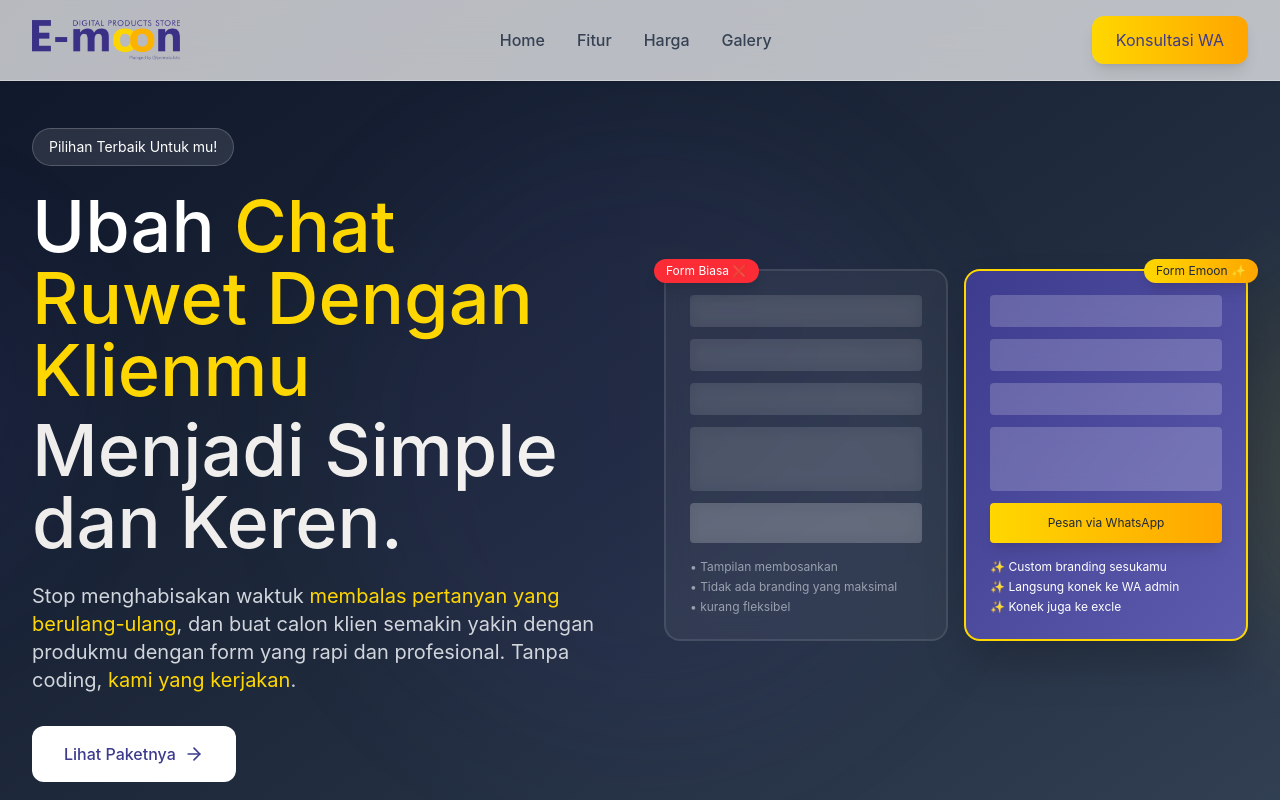
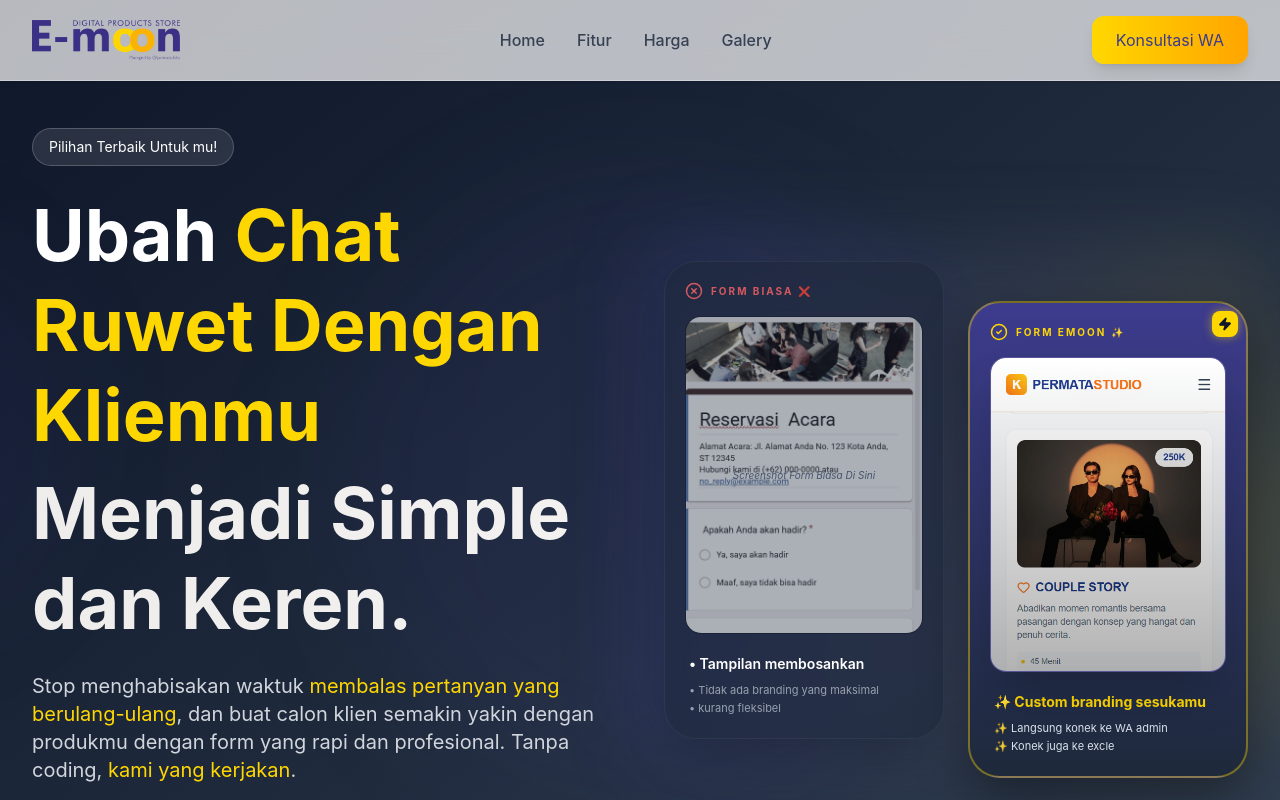
Before and after one commit to Febdk/Emoon-Web-V1.0, a React (Vite) app: page / in a window 1280 px wide. Shown: the top 800 px of the page. Built offline with nearby package versions, Linux system fonts and the light colour scheme.

Commit message:
biasa dan emoon

```diff
--- a/src/app/components/Hero.tsx
+++ b/src/app/components/Hero.tsx
@@ -1,4 +1,4 @@
-import { ArrowRight, Sparkles } from "lucide-react";
+import { ArrowRight, Sparkles, XCircle, CheckCircle2, Zap } from "lucide-react";
 
 export default function Hero() {
   const scrollToSection = (id: string) => {
@@ -33,7 +33,7 @@ export default function Hero() {
               </span>
             </div>
 
-            <h1 className="text-2xl md:text-4xl lg:text-7xl mb-6 text-white">
+            <h1 className="text-2xl md:text-4xl lg:text-7xl mb-6 text-white font-bold leading-tight">
               Ubah{" "}
               <span className="text-[#FFD700]">Chat Ruwet Dengan Klienmu</span>
               <span className="block bg-gradient-to-r from-[#eeedeb] to-[#f3f2f0] bg-clip-text text-transparent mt-2">
@@ -54,7 +54,7 @@ export default function Hero() {
             <div className="flex flex-col sm:flex-row gap-4 justify-center lg:justify-start">
               <button
                 onClick={() => scrollToSection("harga")}
-                className="inline-flex items-center justify-center px-8 py-4 bg-white text-[#3D3B8E] rounded-xl transition-all group hover:shadow-2xl hover:scale-105"
+                className="inline-flex items-center justify-center px-8 py-4 bg-white text-[#3D3B8E] rounded-xl font-bold transition-all group hover:shadow-2xl hover:scale-105"
               >
                 Lihat Paketnya
                 <ArrowRight
@@ -65,48 +65,83 @@ export default function Hero() {
             </div>
           </div>
 
-          {/* Right Visual - Split Screen Mockup */}
-          <div className="relative">
-            <div className="grid grid-cols-2 gap-4">
-              {/* Form Biasa */}
-              <div className="bg-white/5 backdrop-blur-md rounded-2xl p-6 border-2 border-white/10 relative">
-                <div className="absolute -top-3 -left-3 bg-red-500 text-white text-xs px-3 py-1 rounded-full shadow-lg">
-                  Form Biasa ❌
+          {/* Right Visual - Professional Comparison with Image Support */}
+          <div className="relative group">
+            {/* Background Glow */}
+            <div className="absolute -inset-4 bg-gradient-to-r from-[#3D3B8E]/30 to-[#FFD700]/10 rounded-[2rem] blur-2xl group-hover:opacity-75 transition duration-1000"></div>
+
+            <div className="relative grid grid-cols-1 md:grid-cols-2 gap-6 items-start">
+
+              {/* Kartu 1: Form Biasa */}
+              <div className="bg-[#1E293B]/60 backdrop-blur-xl rounded-[2rem] p-5 border border-white/5 shadow-2xl transform hover:-translate-y-1 transition-all duration-500">
+                <div className="flex items-center gap-2 mb-4 text-red-400/80">
+                  <XCircle size={18} />
+                  <span className="text-[10px] font-bold uppercase tracking-[0.2em]">Form Biasa ❌</span>
                 </div>
-                <div className="space-y-3">
-                  <div className="bg-white/10 h-8 rounded backdrop-blur"></div>
-                  <div className="bg-white/10 h-8 rounded backdrop-blur"></div>
-                  <div className="bg-white/10 h-8 rounded backdrop-blur"></div>
-                  <div className="bg-white/10 h-16 rounded backdrop-blur"></div>
-                  <div className="bg-white/20 h-10 rounded backdrop-blur"></div>
+
+                {/* Container Gambar Form Biasa */}
+                <div className="aspect-[3/4] bg-slate-900 rounded-2xl border border-white/5 mb-5 overflow-hidden relative group/img shadow-inner">
+                   <img
+                     src="src/assets/sample-ss-biasa.png"
+                     alt="Tampilan Form Biasa"
+                     className="absolute inset-0 w-full h-full object-cover object-top grayscale-[50%] opacity-80 group-hover:grayscale-0 group-hover:opacity-100 transition-all duration-700"
+                     onError={(e) => (e.currentTarget.style.display = 'none')}
+                   />
+
+                   {/* Placeholder Visual jika gambar kosong */}
+                   <div className="absolute inset-0 flex items-center justify-center bg-slate-800/20 pointer-events-none">
+                      <span className="text-slate-600 text-[10px] italic text-center px-4">Screenshot Form Biasa Di Sini</span>
+                   </div>
                 </div>
-                <div className="mt-4 text-xs text-gray-400 space-y-1">
-                  <p>• Tampilan membosankan</p>
-                  <p>• Tidak ada branding yang maksimal</p>
-                  <p>• kurang fleksibel </p>
+
+                <div className="space-y-2 px-1 text-left">
+                  <h3 className="text-white font-semibold text-sm">• Tampilan membosankan</h3>
+                  <p className="text-[11px] text-gray-400 leading-relaxed">
+                    • Tidak ada branding yang maksimal<br/>
+                    • kurang fleksibel
+                  </p>
                 </div>
               </div>
 
-              {/* Form Emoon */}
-              <div className="bg-gradient-to-br from-[#3D3B8E] to-[#5D5BAE] rounded-2xl p-6 border-2 border-[#FFD700] relative shadow-2xl">
-                <div className="absolute -top-3 -right-3 bg-gradient-to-r from-[#FFD700] to-[#FFA500] text-[#1E293B] text-xs px-3 py-1 rounded-full shadow-lg">
-                  Form Emoon ✨
-                </div>
-                <div className="space-y-3">
-                  <div className="bg-white/20 h-8 rounded backdrop-blur"></div>
-                  <div className="bg-white/20 h-8 rounded backdrop-blur"></div>
-                  <div className="bg-white/20 h-8 rounded backdrop-blur"></div>
-                  <div className="bg-white/20 h-16 rounded backdrop-blur"></div>
-                  <div className="bg-gradient-to-r from-[#FFD700] to-[#FFA500] h-10 rounded flex items-center justify-center text-[#1E293B] text-xs shadow-lg">
-                    Pesan via WhatsApp
+              {/* Kartu 2: Form Emoon */}
+              <div className="bg-gradient-to-b from-[#3D3B8E] to-[#1E293B] rounded-[2rem] p-5 border-2 border-[#FFD700]/40 shadow-[0_20px_50px_rgba(0,0,0,0.4)] transform lg:translate-y-10 hover:-translate-y-1 transition-all duration-500 relative overflow-hidden group/card">
+
+                {/* Badge Zap */}
+                <div className="absolute top-2 right-2 z-20">
+                  <div className="bg-[#FFD700] text-[#0F172A] p-1.5 rounded-lg shadow-[0_0_10px_rgba(255,215,0,0.5)]">
+                    <Zap size={14} fill="currentColor" />
                   </div>
                 </div>
-                <div className="mt-4 text-xs text-white space-y-1">
-                  <p>✨ Custom branding sesukamu</p>
-                  <p>✨ Langsung konek ke WA admin</p>
-                  <p>✨ Konek juga ke excle</p>
+
+                <div className="flex items-center gap-2 mb-4 text-[#FFD700]">
+                  <CheckCircle2 size={18} />
+                  <span className="text-[10px] font-bold uppercase tracking-[0.2em]">Form Emoon ✨</span>
+                </div>
+
+                {/* Container Gambar Form Emoon */}
+                <div className="aspect-[3/4] bg-[#2D2B7E] rounded-2xl border border-white/20 mb-5 overflow-hidden shadow-2xl relative group-hover/card:scale-[1.03] transition-transform duration-700">
+                   <img
+                     src="src\assets\sample-ss-emoon.png"
+                     alt="Tampilan Form Emoon"
+                     className="absolute inset-0 w-full h-full object-cover object-top z-10"
+                     onError={(e) => (e.currentTarget.style.opacity = '0')}
+                   />
+
+                   <div className="absolute inset-0 flex items-center justify-center bg-[#3D3B8E] z-0">
+                      <span className="text-blue-300 text-[10px] italic text-center px-4">Screenshot Form Emoon Di Sini</span>
+                   </div>
+                   <div className="absolute inset-0 bg-gradient-to-t from-black/30 to-transparent z-10 pointer-events-none"></div>
+                </div>
+
+                <div className="space-y-2 px-1 text-left">
+                  <h3 className="text-[#FFD700] font-bold text-sm">✨ Custom branding sesukamu</h3>
+                  <p className="text-[11px] text-blue-50 leading-relaxed opacity-90">
+                    ✨ Langsung konek ke WA admin<br/>
+                    ✨ Konek juga ke excle
+                  </p>
                 </div>
               </div>
+
             </div>
           </div>
         </div>
--- a/src/app/components/Pricing.tsx
+++ b/src/app/components/Pricing.tsx
@@ -3,7 +3,7 @@ import { Check, Star, Sparkles } from "lucide-react";
 export default function Pricing() {
   const packages = [
     {
-      name: "Starter",
+      name: "Business",
       subtitle: "Untuk Pemula",
       price: "150K",
       period: "sekali bayar",
@@ -19,7 +19,7 @@ export default function Pricing() {
         "bg-gradient-to-r from-[#3D3B8E] to-[#5D5BAE] hover:from-[#2D2B6E] hover:to-[#4D4B9E] text-white",
     },
     {
-      name: "Business",
+      name: "Exclusive",
       subtitle: "Paling Laris 🔥",
       price: "250K",
       period: "sekali bayar",
```
Also changed, not shown: src/assets/sample-ss-biasa.png (added), src/assets/sample-ss-emoon.png (added).
